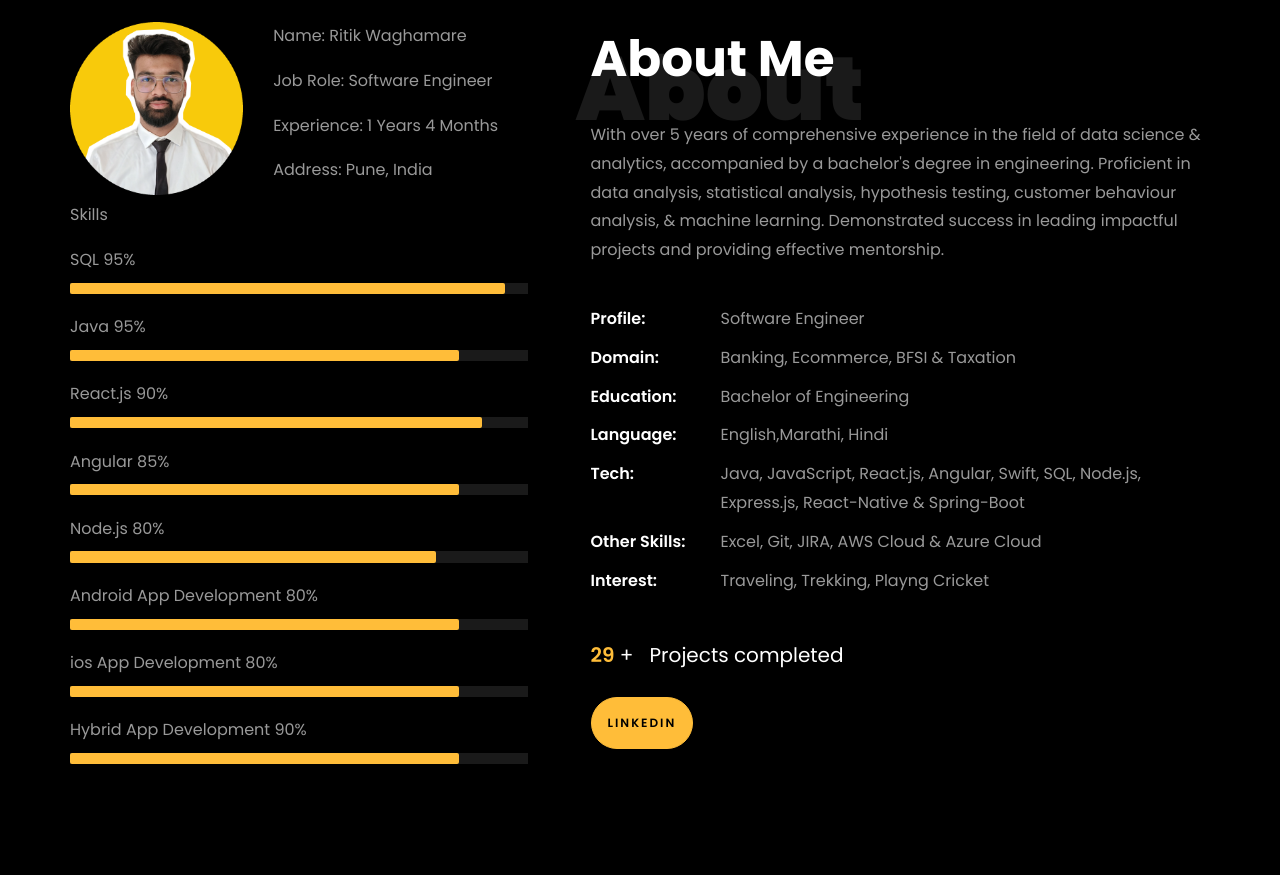
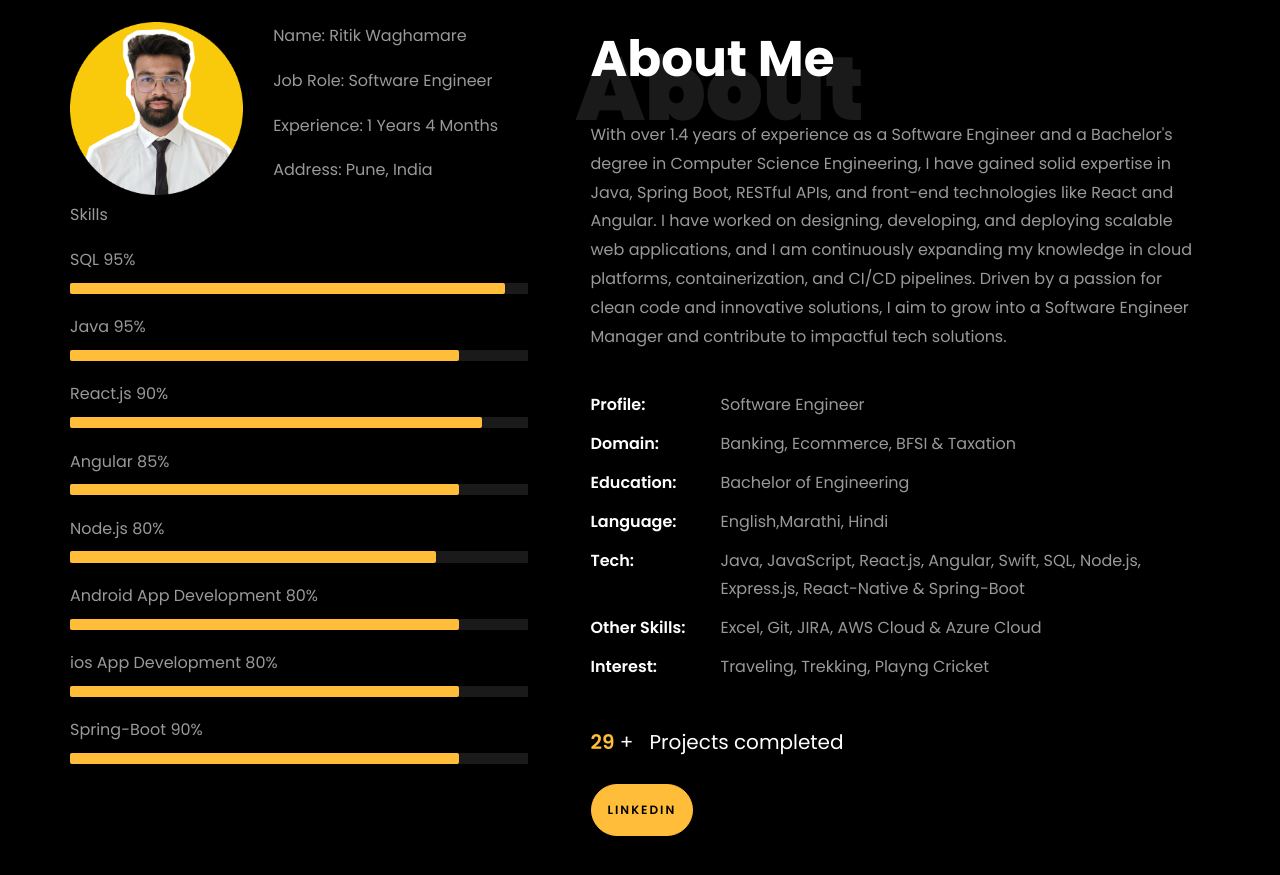
Before and after one commit to ritik203/ritikwaghamare.github.io, a plain HTML site: page index.html in a window 1280 px wide. Shown: the part 840-1715 px from the top of the page. Drawn offline with Linux system fonts and the light colour scheme; files whose address does not match are found by name.

Commit message:
updated portfolio website

```diff
--- a/index.html
+++ b/index.html
@@ -274,7 +274,7 @@
 											aria-valuemax="100"></div>
 									</div>
 
-									<span>Hybrid App Development</span> <span class="pull-right">90%</span>
+									<span>Spring-Boot</span> <span class="pull-right">90%</span>
 									<div class="progress">
 										<div class="progress-bar" role="progressbar" style="width: 85%" aria-valuenow="85" aria-valuemin="0"
 											aria-valuemax="100"></div>
@@ -293,9 +293,8 @@
 								<h1 class="big">About</h1>
 								<h2 class="mb-4">About Me</h2>
 
-								<p>With over 5 years of comprehensive experience in the field of data science & analytics, accompanied by a bachelor's degree in engineering.
-									Proficient in data analysis, statistical analysis, hypothesis testing, customer behaviour analysis, &amp; machine learning.
-									Demonstrated success in leading impactful projects and providing effective mentorship.</p>
+								<p>With over 1.4 years of experience as a Software Engineer and a Bachelor's degree in Computer Science Engineering, I have gained solid expertise in Java, Spring Boot, RESTful APIs, and front-end technologies like React and Angular. I have worked on designing, developing, and deploying scalable web applications, and I am continuously expanding my knowledge in cloud platforms, containerization, and CI/CD pipelines. Driven by a passion for clean code and innovative solutions, I aim to grow into a Software Engineer Manager and contribute to impactful tech solutions.</p>
+
 								<ul class="about-info mt-4 px-md-0 px-2">
 									<li class="d-flex"><span>Profile:</span> <span>Software Engineer </span></li>
 									<li class="d-flex"><span>Domain:</span> <span>Banking, Ecommerce, BFSI &amp; Taxation</span></li>
```
